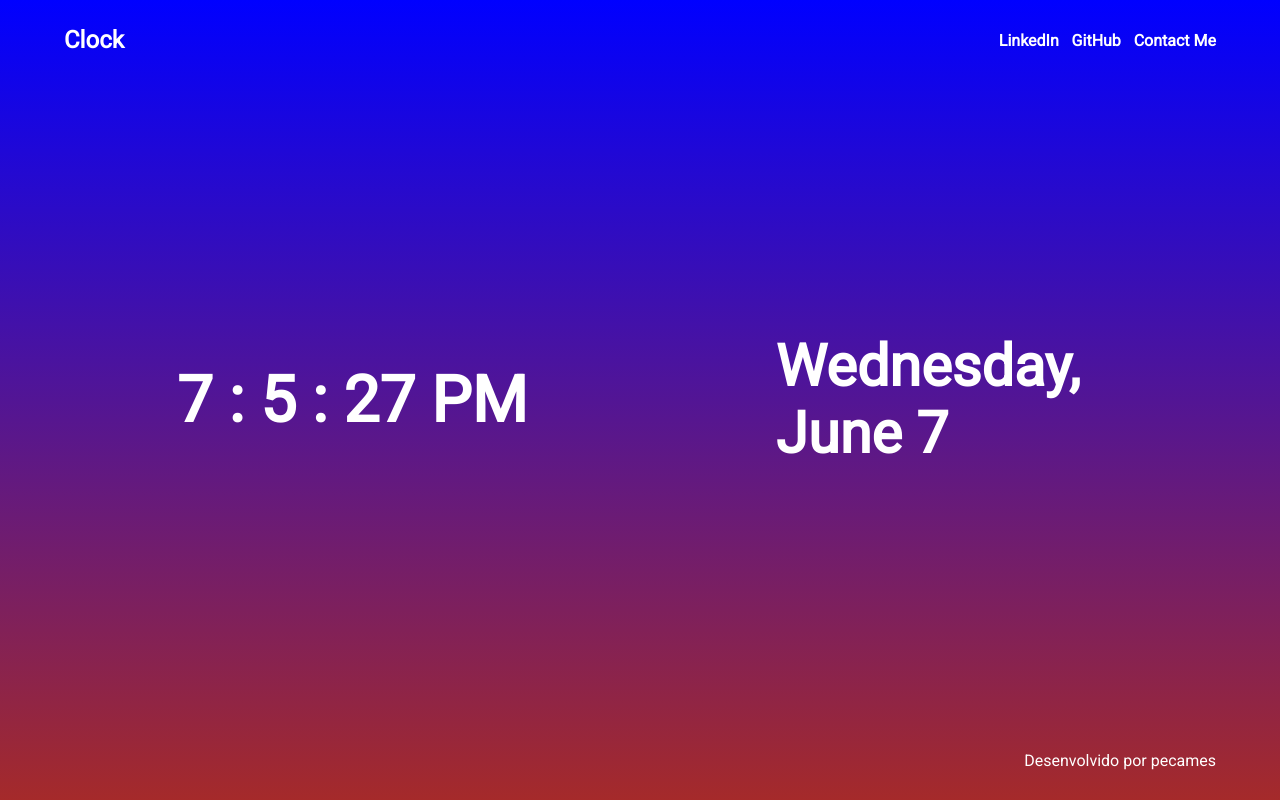
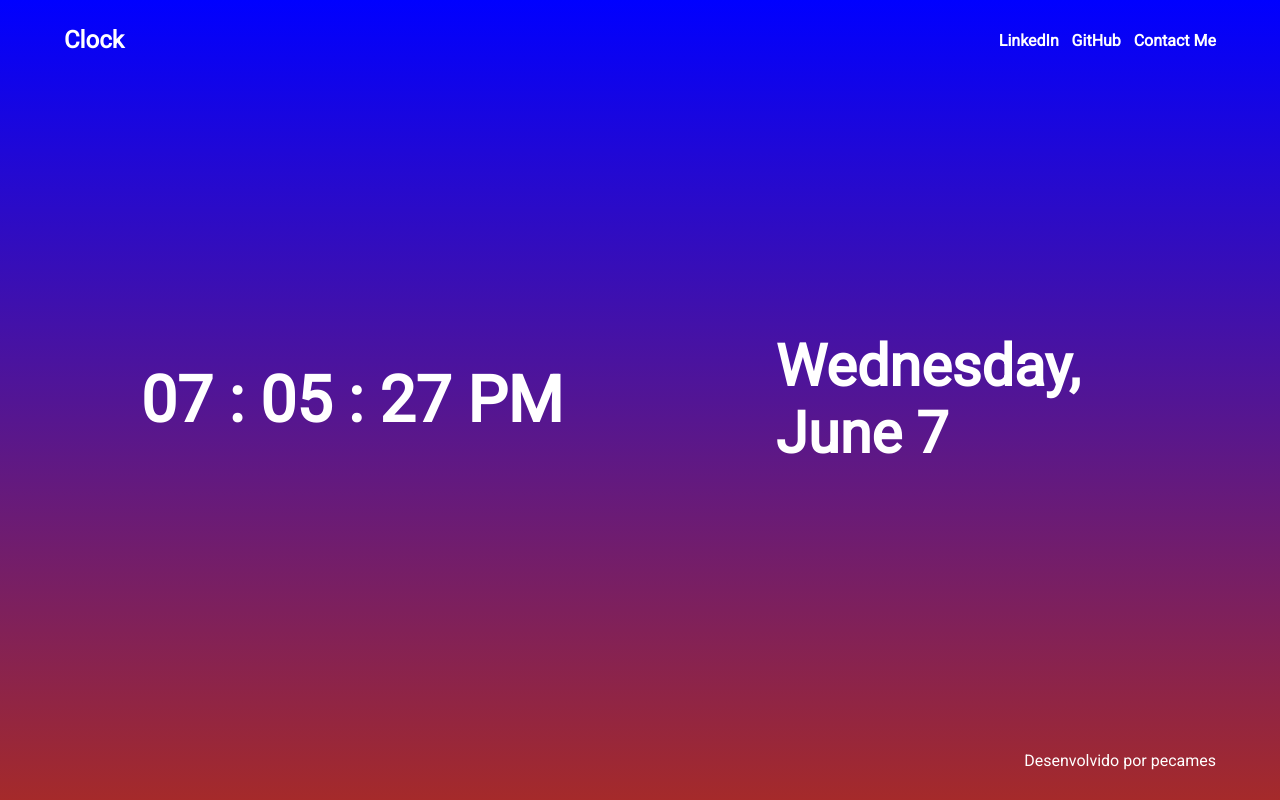
Before and after one commit to pecames/clock, a plain HTML site: page index.html in a window 1280 px wide. Drawn offline with Linux system fonts and the light colour scheme.

Commit message:
Modifiquei as cores do site. Configurei o relógio para sempre ter dois dígitos em cada campo.

```diff
--- a/script.js
+++ b/script.js
@@ -26,9 +26,9 @@ function whatsOclock(){
         hours -= 12
     }
 
-    document.getElementById('hours').innerHTML = hours
-    document.getElementById('minutes').innerHTML = minutes
-    document.getElementById('seconds').innerHTML = seconds
+    document.getElementById('hours').innerHTML = hours.toString().padStart(2, '0')
+    document.getElementById('minutes').innerHTML = minutes.toString().padStart(2, '0')
+    document.getElementById('seconds').innerHTML = seconds.toString().padStart(2, '0')
 }
 
 setInterval(whatsOclock, 1000)
--- a/style.css
+++ b/style.css
@@ -2,7 +2,7 @@
 @import url('https://fonts.googleapis.com/css2?family=Roboto&display=swap');
 
 :root{
-    --top-color-day: yellow;
+    --top-color-day: rgb(228, 113, 31);
     --bottom-color-day: orange;
     --top-color-night: blue;
     --bottom-color-night: brown;
```
